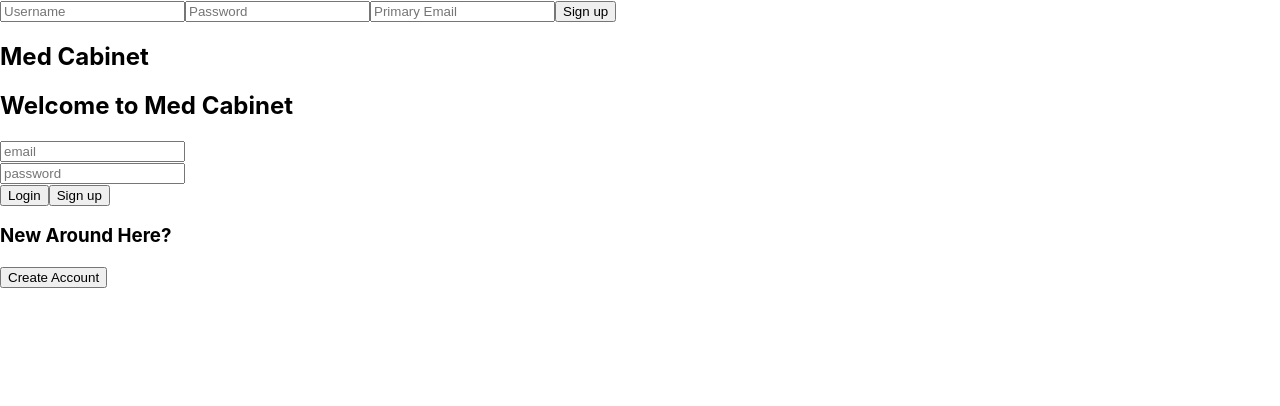
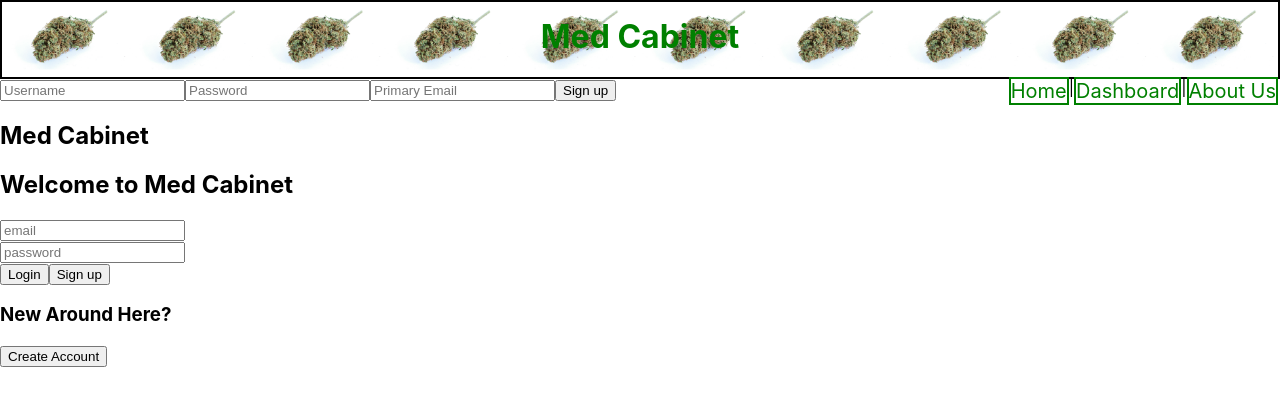
Before and after one commit to Build-Week-HairC/Front-end, a React (Create React App) app in the folder med/: page / in a window 1280 px wide. Shown: the top 406 px of the page. Built offline with nearby package versions, Linux system fonts and the light colour scheme.

Commit message:
implemented header component with assets

```diff
--- a/med/src/App.js
+++ b/med/src/App.js
@@ -1,7 +1,7 @@
 import React from 'react';
 import { BrowserRouter as Router, Route } from 'react-router-dom';
 import FormikSignupForm from './components/FormikSignupForm';
-
+import Header from './components/Header/Header';
 import MedCabinet from './components/MedCabinet/MedCabinet';
 import Login from './components/Login';
 
@@ -12,6 +12,7 @@ function App() {
   return (
     <Router>
       <div className="App">
+        <Header />
         <FormikSignupForm />
         <Route exact path='/' component={Login}/>
         <PrivateRoute path='/medcabinet' component={MedCabinet} />
--- /dev/null
+++ b/med/src/Components/Header/Header.css
@@ -0,0 +1,31 @@
+.header {
+    border: 2px solid black;
+    height: 75px;
+    background-image: url('../assets/kush.jpg');
+    background-size: 10% 90%;
+}
+
+.nav {
+    display: flex;
+    justify-content: flex-end;
+}
+
+.anchor {
+    font-size: 20px;
+    border: 2px solid green;
+    text-decoration: none;
+    color: green;
+    margin-bottom: 20px;
+}
+
+.app-heading {
+    display: flex;
+    justify-content: center;
+    margin-top: 15px;
+    color: green;
+}
+
+a:hover {
+    background-color: green;
+    color: black;
+}
--- /dev/null
+++ b/med/src/Components/Header/Header.js
@@ -0,0 +1,16 @@
+import React from 'react';
+import './Header.css';
+
+const Header = () => {
+    return (
+        <div className="header">
+            <h1 className="app-heading">Med Cabinet</h1>
+            <nav className="nav">
+                <a className="anchor" href="#">Home</a> | <a className="anchor" href="#">Dashboard</a> | <a className="anchor" href="#">About Us</a>
+            </nav>
+        </div>
+    )
+}
+
+
+export default Header;
```
Also changed, not shown: med/src/Components/assets/kush.jpg (added), 1 other file (tests, documents, lock files or other folders).
